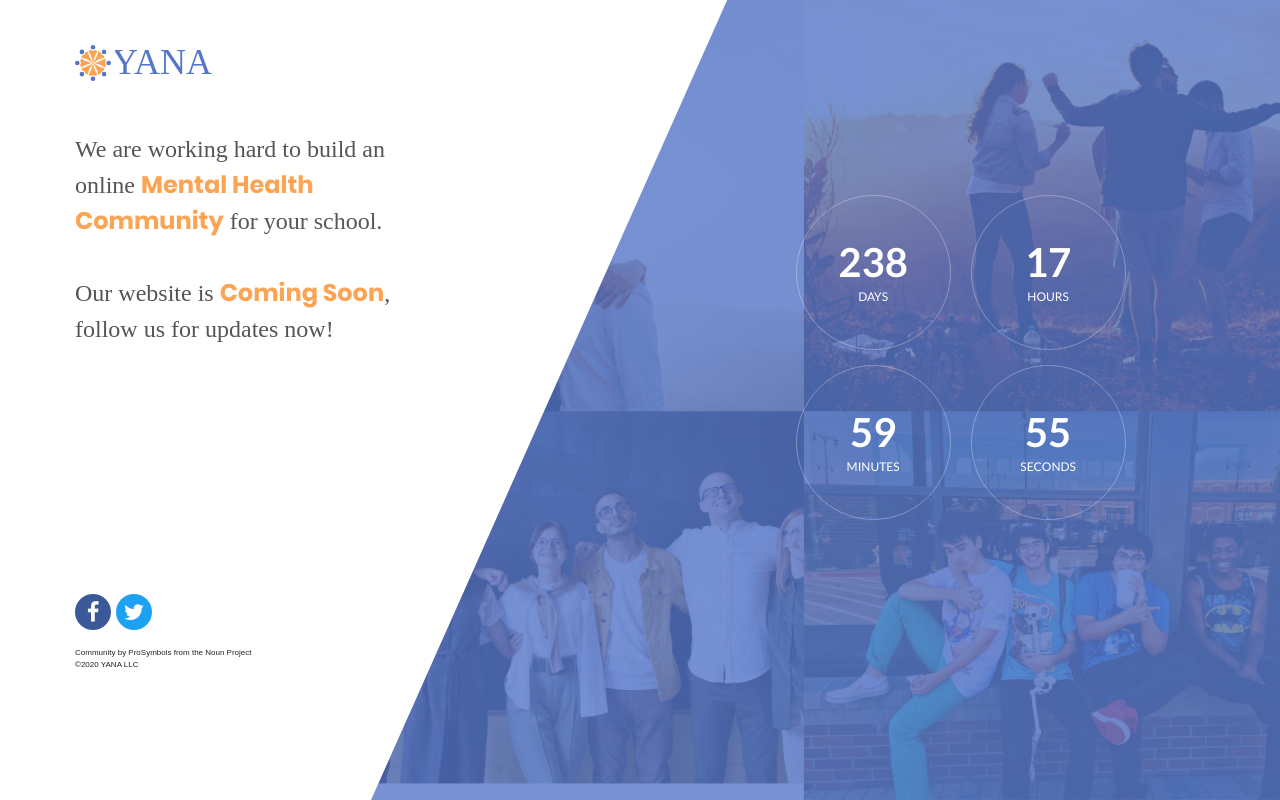
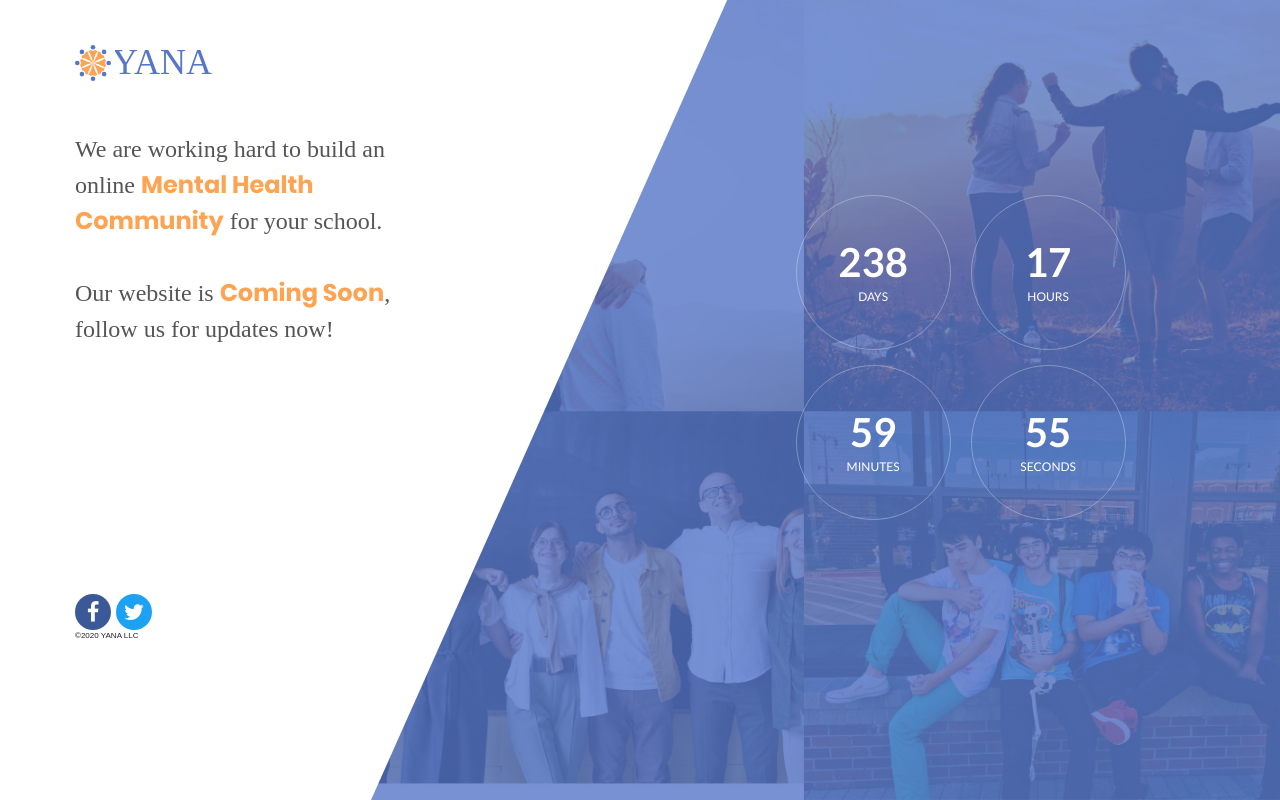
Before and after one commit to YanaCounseling/landing, a plain HTML site: page index.html in a window 1280 px wide. Drawn offline with Linux system fonts and the light colour scheme; a web font is replaced by a local one.

Commit message:
remove logo print

```diff
--- a/index.html
+++ b/index.html
@@ -100,7 +100,6 @@
 					<i class="fa fa-youtube-play"></i>
 				</a> -->
 			</div>
-			<p class="logoCred">Community by ProSymbols from the Noun Project</p>
 			<p class="copyright">©2020 YANA LLC</p>
 		</div>
 	</div>
```
